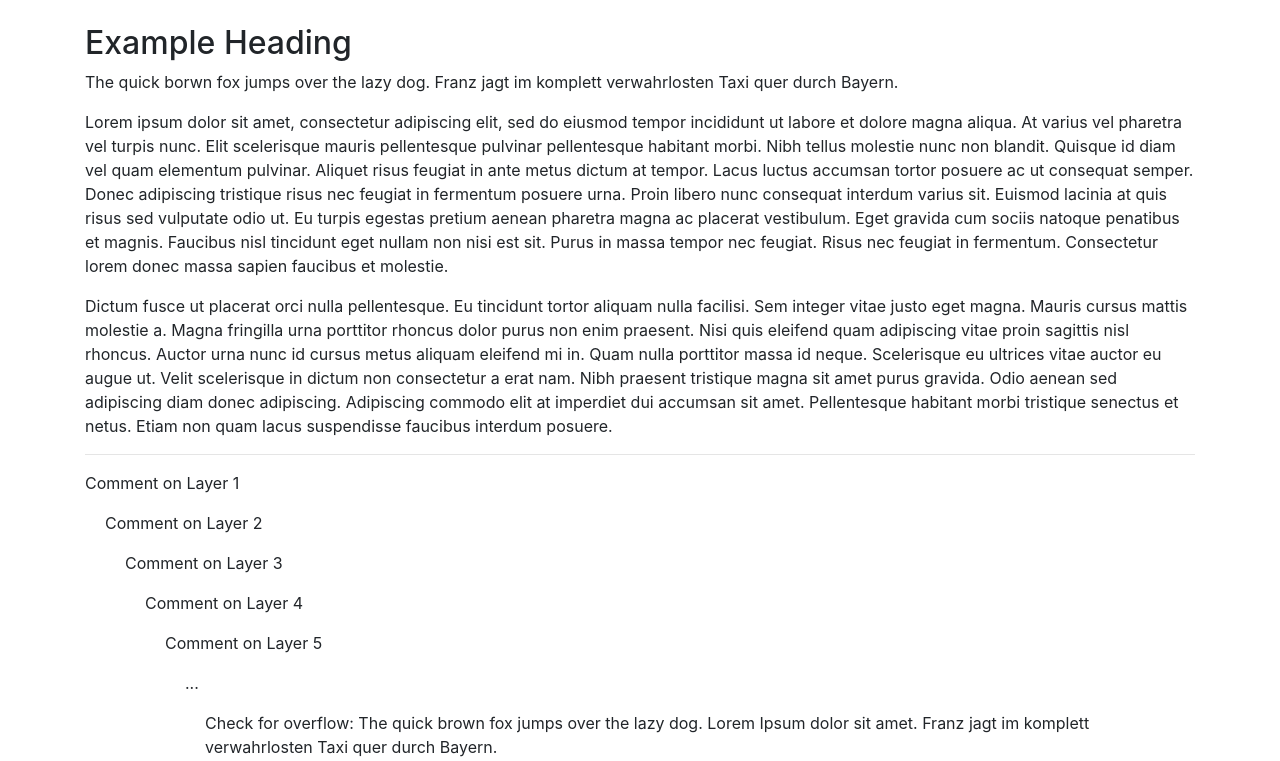
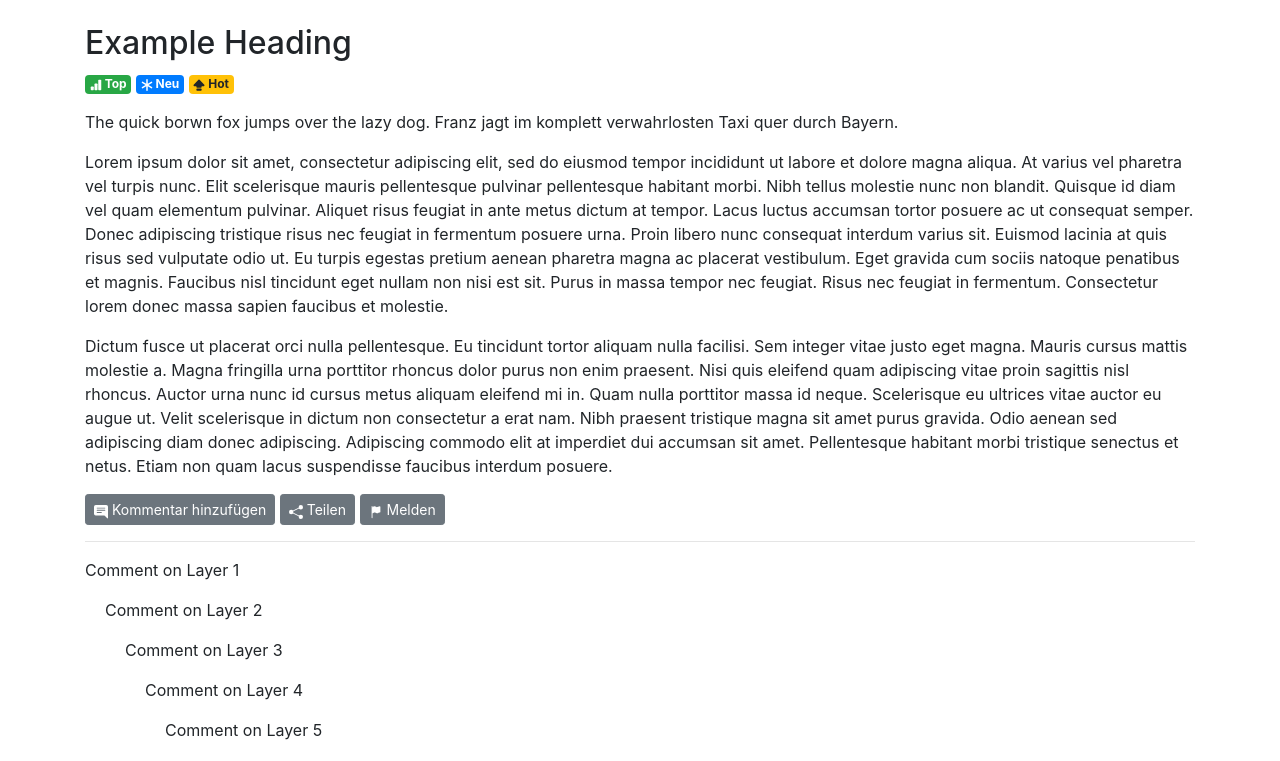
Before and after one commit to Joni135/schul-reddit, a Python web app: template Frontend/templates/post.html in a window 1280 px wide. Shown: the part 56-817 px from the top of the page. Run offline with Jinja, Linux system fonts and the light colour scheme; the template is opened without the code that fills it, so the values that code supplies are empty; some libraries are stand-ins or nearby versions.

Commit message:
Buttons & Badges hinzugefügt (post.html)

```diff
--- a/Frontend/templates/post.html
+++ b/Frontend/templates/post.html
@@ -32,11 +32,76 @@
 
         <!-- Post -->
         <div class="container">
+            <!-- Heading -->
             <h2>Example Heading</h2>
 
+            <!-- Badges -->
+            <p>
+                <!-- Trending-Badge -->
+                <span class="badge btn-success">
+                    <!-- Chart -->
+                    <svg width="1em" height="1em" viewBox="0 0 16 16" class="bi bi-bar-chart-fill" fill="currentColor" xmlns="http://www.w3.org/2000/svg">
+                        <rect width="4" height="5" x="1" y="10" rx="1"/>
+                        <rect width="4" height="9" x="6" y="6" rx="1"/>
+                        <rect width="4" height="14" x="11" y="1" rx="1"/>
+                    </svg>
+                    Top
+                </span>
+
+                <!-- New-Badge -->
+                <span class="badge btn-primary">
+                    <!-- Asterisk -->
+                    <svg width="1em" height="1em" viewBox="0 0 16 16" class="bi bi-asterisk" fill="currentColor" xmlns="http://www.w3.org/2000/svg">
+                        <path fill-rule="evenodd" d="M8 0a1 1 0 0 1 1 1v5.268l4.562-2.634a1 1 0 1 1 1 1.732L10 8l4.562 2.634a1 1 0 1 1-1 1.732L9 9.732V15a1 1 0 1 1-2 0V9.732l-4.562 2.634a1 1 0 1 1-1-1.732L6 8 1.438 5.366a1 1 0 0 1 1-1.732L7 6.268V1a1 1 0 0 1 1-1z"/>
+                    </svg>
+                    Neu
+                </span>
+
+                <!-- Hot-Badge -->
+                <span class="badge btn-warning">
+                    <!-- Capslock -->
+                    <svg width="1em" height="1em" viewBox="0 0 16 16" class="bi bi-capslock-fill" fill="currentColor" xmlns="http://www.w3.org/2000/svg">
+                        <path fill-rule="evenodd" d="M7.27 1.047a1 1 0 0 1 1.46 0l6.345 6.77c.6.638.146 1.683-.73 1.683H11.5v1a1 1 0 0 1-1 1h-5a1 1 0 0 1-1-1v-1H1.654C.78 9.5.326 8.455.924 7.816L7.27 1.047zM4.5 13.5a1 1 0 0 1 1-1h5a1 1 0 0 1 1 1v1a1 1 0 0 1-1 1h-5a1 1 0 0 1-1-1v-1z"/>
+                    </svg>
+                    Hot
+                </span>
+            </p>
+
+            <!-- Text -->
             <p>The quick borwn fox jumps over the lazy dog. Franz jagt im komplett verwahrlosten Taxi quer durch Bayern.</p>
             <p>Lorem ipsum dolor sit amet, consectetur adipiscing elit, sed do eiusmod tempor incididunt ut labore et dolore magna aliqua. At varius vel pharetra vel turpis nunc. Elit scelerisque mauris pellentesque pulvinar pellentesque habitant morbi. Nibh tellus molestie nunc non blandit. Quisque id diam vel quam elementum pulvinar. Aliquet risus feugiat in ante metus dictum at tempor. Lacus luctus accumsan tortor posuere ac ut consequat semper. Donec adipiscing tristique risus nec feugiat in fermentum posuere urna. Proin libero nunc consequat interdum varius sit. Euismod lacinia at quis risus sed vulputate odio ut. Eu turpis egestas pretium aenean pharetra magna ac placerat vestibulum. Eget gravida cum sociis natoque penatibus et magnis. Faucibus nisl tincidunt eget nullam non nisi est sit. Purus in massa tempor nec feugiat. Risus nec feugiat in fermentum. Consectetur lorem donec massa sapien faucibus et molestie.</p>
             <p>Dictum fusce ut placerat orci nulla pellentesque. Eu tincidunt tortor aliquam nulla facilisi. Sem integer vitae justo eget magna. Mauris cursus mattis molestie a. Magna fringilla urna porttitor rhoncus dolor purus non enim praesent. Nisi quis eleifend quam adipiscing vitae proin sagittis nisl rhoncus. Auctor urna nunc id cursus metus aliquam eleifend mi in. Quam nulla porttitor massa id neque. Scelerisque eu ultrices vitae auctor eu augue ut. Velit scelerisque in dictum non consectetur a erat nam. Nibh praesent tristique magna sit amet purus gravida. Odio aenean sed adipiscing diam donec adipiscing. Adipiscing commodo elit at imperdiet dui accumsan sit amet. Pellentesque habitant morbi tristique senectus et netus. Etiam non quam lacus suspendisse faucibus interdum posuere.</p>
+
+            <!-- Buttons -->
+
+            <!-- Comments-Button -->
+            <button type="button" class="btn btn-secondary btn-sm">
+                <!-- Chat right text fill -->
+                <svg width="1em" height="1em" viewBox="0 0 16 16" class="bi bi-chat-right-text-fill" fill="currentColor" xmlns="http://www.w3.org/2000/svg">
+                    <path fill-rule="evenodd" d="M16 2a2 2 0 0 0-2-2H2a2 2 0 0 0-2 2v8a2 2 0 0 0 2 2h9.586a1 1 0 0 1 .707.293l2.853 2.853a.5.5 0 0 0 .854-.353V2zM3.5 3a.5.5 0 0 0 0 1h9a.5.5 0 0 0 0-1h-9zm0 2.5a.5.5 0 0 0 0 1h9a.5.5 0 0 0 0-1h-9zm0 2.5a.5.5 0 0 0 0 1h5a.5.5 0 0 0 0-1h-5z"/>
+                </svg>
+                Kommentar hinzufügen
+            </button>
+
+            <!-- Share-Button -->
+            <button type="button" class="btn btn-secondary btn-sm" data-toggle="modal" data-target="#shareModal">
+                <!-- Share -->
+                <svg width="1em" height="1em" viewBox="0 0 16 16" class="bi bi-share-fill" fill="currentColor" xmlns="http://www.w3.org/2000/svg">
+                    <path fill-rule="evenodd" d="M12.024 3.797L4.499 7.56l-.448-.895 7.525-3.762.448.894zm-.448 9.3L4.051 9.335 4.5 8.44l7.525 3.763-.448.894z"/>
+                    <path fill-rule="evenodd" d="M13.5 5a2.5 2.5 0 1 0 0-5 2.5 2.5 0 0 0 0 5zm0 11a2.5 2.5 0 1 0 0-5 2.5 2.5 0 0 0 0 5zm-11-5.5a2.5 2.5 0 1 0 0-5 2.5 2.5 0 0 0 0 5z"/>
+                </svg>
+                Teilen
+            </button>
+
+            <!-- Report-Button -->
+            <button type="button" class="btn btn-secondary btn-sm" data-toggle="modal" data-target="#reportModal">
+                <!-- Flag -->
+                <svg width="1em" height="1em" viewBox="0 0 16 16" class="bi bi-flag-fill" fill="currentColor" xmlns="http://www.w3.org/2000/svg">
+                    <path fill-rule="evenodd" d="M3.5 1a.5.5 0 0 1 .5.5v13a.5.5 0 0 1-1 0v-13a.5.5 0 0 1 .5-.5z"/>
+                    <path fill-rule="evenodd" d="M3.762 2.558C4.735 1.909 5.348 1.5 6.5 1.5c.653 0 1.139.325 1.495.562l.032.022c.391.26.646.416.973.416.168 0 .356-.042.587-.126a8.89 8.89 0 0 0 .593-.25c.058-.027.117-.053.18-.08.57-.255 1.278-.544 2.14-.544a.5.5 0 0 1 .5.5v6a.5.5 0 0 1-.5.5c-.638 0-1.18.21-1.734.457l-.159.07c-.22.1-.453.205-.678.287A2.719 2.719 0 0 1 9 9.5c-.653 0-1.139-.325-1.495-.562l-.032-.022c-.391-.26-.646-.416-.973-.416-.833 0-1.218.246-2.223.916A.5.5 0 0 1 3.5 9V3a.5.5 0 0 1 .223-.416l.04-.026z"/>
+                </svg>
+                Melden
+            </button>
             <hr>
         </div>
 
```
